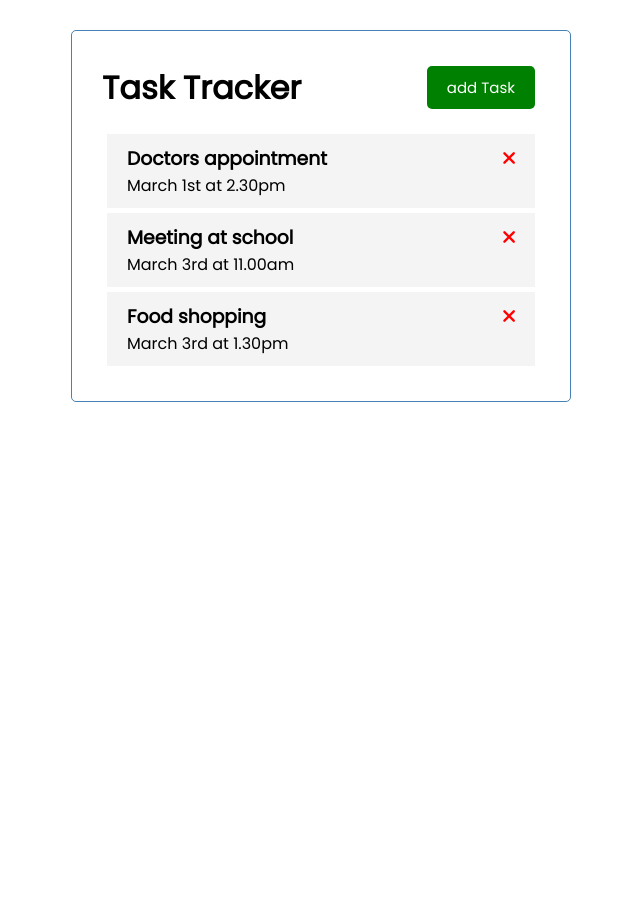
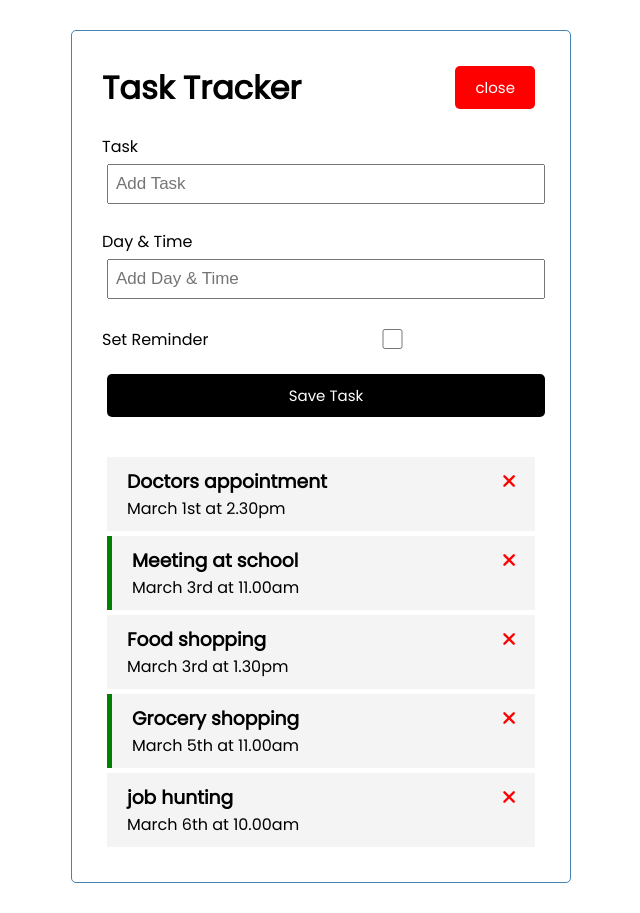
Before and after one commit to Joe-Isaac/simple-Vue-task-tracker, a Vue app: page / in a window 1280 px wide. Both pictures are taken after a click on the button "add Task". Shown: the whole page, without its empty margins (319-959 px from the left). Before the commit the page ends 800 px from the top, so only its background shows below. Built offline with nearby package versions, Linux system fonts and the light colour scheme; data requests are answered from the project's data file.

Commit message:
this is a push to undo a pull

```diff
--- a/src/App.vue
+++ b/src/App.vue
@@ -1,7 +1,10 @@
 <template>
   <div class="container">
-    <Header title="Task Tracker"/>
-    <Tasks :tasks="tasks"/>
+      <Header @toggle-add-task="toggleAddTask" title="Task Tracker" :showAddTask="showAddTask"/>
+      <div v-show="showAddTask">
+        <AddTask @add-task="addTask"/>
+      </div>
+      <Tasks @toggle-reminder="toggleReminder" @delete-task="deleteTask" :tasks="tasks"/>
    </div>
   </template>
 
@@ -15,34 +18,87 @@
     components: {
       Header,
       Tasks,
-    Tasks
+      Tasks,
+      AddTask,
   },
   data() {
     return {
-    tasks: []
+      tasks: [],
+      showAddTask: false,
     }
   },
-created(){
-  this.tasks = [
-    {
-      id: 1,
-      text: 'Doctors appointment',
-      day: 'March 1st at 2.30pm',
-      reminder: true,
+
+  methods: {
+    toggleAddTask(){
+      this.showAddTask = !this.showAddTask;
     },
-    {
-      id: 2,
-      text: 'Meeting at school',
-      day: 'March 3rd at 11.00am',
-      reminder: true,
+    async addTask(task){
+      console.log(task)
+      await fetch('http://localhost:5000/tasks', {
+        method: 'POST',
+        headers: {
+          'Content-type' : 'application/json'
         },
-    {
-      id: 3,
-      text: 'Food shopping',
-      day: 'March 3rd at 1.30pm',
-      reminder: false,
+        body: JSON.stringify(task)
+      })
+      .then(
+        this.tasks = [...this.tasks, task]
+      )
+      .catch(err => alert(err.message)
+      )
     },
-  ]
+
+    deleteTask(id){
+      if (confirm(' Are you sure?')){
+        this.tasks = this.tasks.filter((task) => {
+            return task.id !== id;
+        })
+        fetch('http://localhost:5000/tasks/'+id, {
+          method: 'DELETE',
+          headers: {
+            'Content-Type' : 'application/json'
+          }
+        })
+        .catch(err => {
+          alert('something went wrong, /n', err.message)
+          return;
+      })
+      }
+    },
+
+
+    toggleReminder(id){
+      for(let i=0; i<this.tasks.length; i++){
+        if(this.tasks[i].id === id){
+          this.tasks[i].reminder = !this.tasks[i].reminder;
+          fetch("http://localhost:5000/tasks/"+id, {
+            method: 'PUT',
+            headers:{
+              'Content-Type': 'application/json',
+            },
+            body: JSON.stringify(this.tasks[i]),
+          })
+          .then( data => {
+            console.log(this.tasks[i])
+            alert('Reminder changed successfully')
+          }
+          )
+          .catch(err =>
+          alert(err.message))
+        }
+      }
+
+      console.log( id,"is the value of tasks after op")
+    },
+  },
+
+  async created(){
+    this.showAddTask = false;
+    this.tasks = await fetch("http://localhost:5000/tasks")
+    .then(res => res.json())
+    .then(data => {
+      return data
+    })
   }
   }
 
--- /dev/null
+++ b/src/components/AddTask.vue
@@ -0,0 +1,96 @@
+<template>
+     <form @submit="onSubmit" class="add-form">
+    <div class="form-control">
+      <label>Task</label>
+      <input type="text" v-model="text" name="text" placeholder="Add Task" />
+    </div>
+    <div class="form-control">
+      <label>Day & Time</label>
+      <input
+        type="text"
+        v-model="day"
+        name="day"
+        placeholder="Add Day & Time"
+      />
+    </div>
+    <div class="form-control form-control-check">
+      <label>Set Reminder</label>
+      <input type="checkbox" v-model="reminder" name="reminder" />
+    </div>
+
+    <input type="submit" value="Save Task" class="btn btn-block" />
+  </form>
+</template>
+
+<script>
+
+
+export default {
+    name: 'AddTask',
+
+    data(){
+        return {
+            text: '',
+            day: '',
+            reminder: false,
+        }
+    },
+
+    methods: {
+        onSubmit(e){
+            e.preventDefault();
+
+            if(!this.text){
+                alert('please add a task')
+                return
+            }
+
+            const newTask = {
+                id: Math.floor(Math.random() * 100000),
+                text: this.text,
+                day: this.day,
+                reminder: this.reminder,
+            }
+
+            console.log(newTask);
+            this.$emit('add-task', newTask);
+
+            this.text=''
+            this.day=''
+            this.reminder=false
+        }
+    }
+}
+</script>
+
+
+<style scoped>
+.add-form {
+  margin-bottom: 40px;
+}
+.form-control {
+  margin: 20px 0;
+}
+.form-control label {
+  display: block;
+}
+.form-control input {
+  width: 100%;
+  height: 40px;
+  margin: 5px;
+  padding: 3px 7px;
+  font-size: 17px;
+}
+.form-control-check {
+  display: flex;
+  align-items: center;
+  justify-content: space-between;
+}
+.form-control-check label {
+  flex: 1;
+}
+.form-control-check input {
+  flex: 2;
+  height: 20px;
+}
+</style>
--- a/src/components/Task.vue
+++ b/src/components/Task.vue
@@ -1,7 +1,9 @@
 <template>
-<div class="task">
+    <div
+        @dblclick="$emit('toggle-reminder', task.id)"
+        :class="[task.reminder ? 'reminder' : '', 'task' ]">
         <h3>{{task.text}}
-    <i class="fas fa-times"></i>
+        <i @click="$emit('delete-task')" class="fas fa-times"></i>
         </h3>
         <p>{{task.day}}</p>
 
```
Lines whose indentation alone changed are shown as unchanged.
